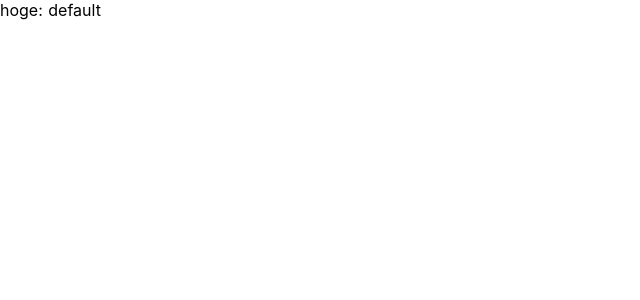
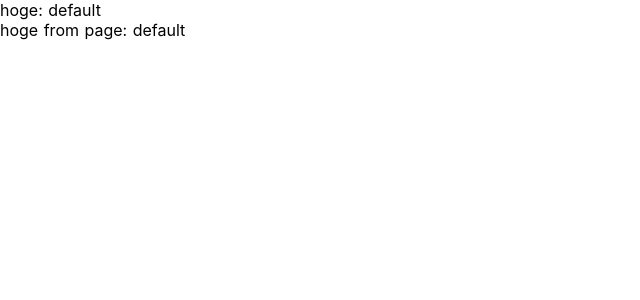
Before and after one commit to su-kun1899/hello-nuxtjs, a Nuxt app: page /sample in a window 1280 px wide. Shown: the top 300 px of the page, without its empty margins (0-640 px from the left). Built offline with nearby package versions, Linux system fonts and the light colour scheme.

Commit message:
propsを使ってリクエストパラメータをサブコンポーネントに渡すサンプル

```diff
--- /dev/null
+++ b/components/Sample.vue
@@ -0,0 +1,9 @@
+<template>
+  <p>hoge from page: {{hogeFromPage}}</p>
+</template>
+
+<script>
+export default {
+  props: ['hogeFromPage']
+}
+</script>
--- a/pages/sample.vue
+++ b/pages/sample.vue
@@ -1,10 +1,14 @@
 <template>
   <div>
     <p>hoge: {{hoge}}</p>
+    <!-- <sample hogeFromPage='hello!' /> -->
+    <sample v-bind="{'hogeFromPage': hoge}" />
   </div>
 </template>
 
 <script>
+import sample from '~/components/Sample'
+
 export default {
   data: function() {
     return {
@@ -12,6 +16,7 @@ export default {
       hoge: 'default'
     }
   },
+  components: { sample },
   asyncData(context) {
     return {
       // asyncDataでreturnすると、dataにマージされる
```
